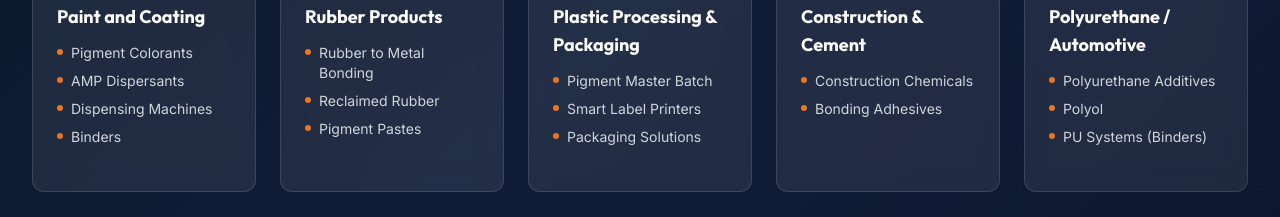
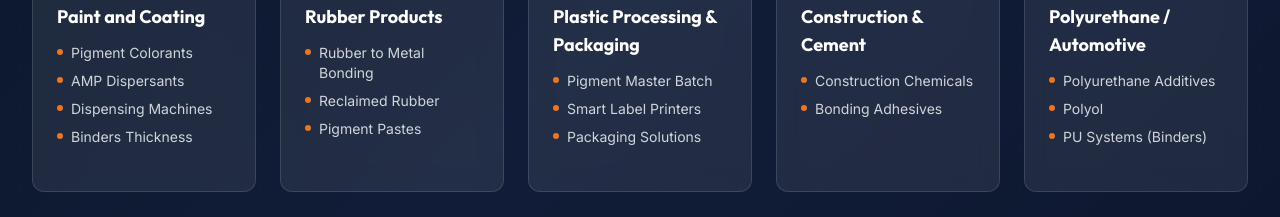
Before and after one commit to vudyananda-hue/SPV-PLASTCHEM-PVT-LTD, a React (Vite) app in the folder frontend/: page / in a window 1280 px wide. Shown: the part 3540-3757 px from the top of the page. Built offline with nearby package versions, Linux system fonts and the light colour scheme; no server answers.

Commit message:
update Paint and Coating solutions: change Binders to Binders Thickness

```diff
--- a/frontend/src/data/content.js
+++ b/frontend/src/data/content.js
@@ -258,7 +258,7 @@ export const industries = [
     name: 'Paint and Coating',
     icon: Palette,
     description: 'Supplying raw materials, additives, and dispensing machinery for Paint and Coating manufacturers of Sri Lanka.',
-    solutions: ['Pigment Colorants', 'AMP Dispersants', 'Dispensing Machines', 'Binders'],
+    solutions: ['Pigment Colorants', 'AMP Dispersants', 'Dispensing Machines', 'Binders Thickness'],
   },
   {
     id: 'rubber',
```
